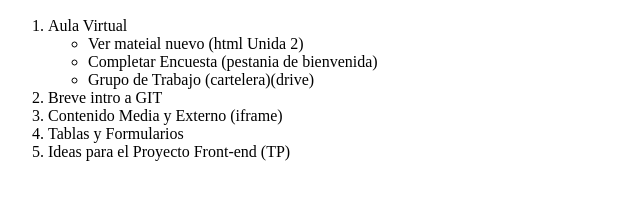
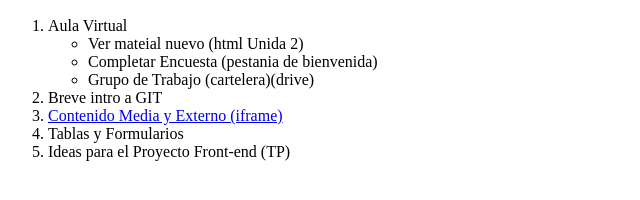
Before and after one commit to martin-mdq/Repaso-HTML, a plain HTML site: page index.html in a window 1280 px wide. Shown: the part 110-310 px from the top of the page, without its empty margins (0-640 px from the left). Drawn offline with Linux system fonts and the light colour scheme.

Commit message:
Modifico link Media

```diff
--- a/index.html
+++ b/index.html
@@ -19,7 +19,7 @@
                 <li>Grupo de Trabajo (cartelera)(drive)</li>
             </ul>
             <li>Breve intro a GIT</li>
-            <li>Contenido Media y Externo (iframe)</li>
+            <li><a href="sitio/media.html">Contenido Media y Externo (iframe)</a></li>
             <li>Tablas y Formularios</li>
             <li>Ideas para el Proyecto Front-end (TP)</li>
         </ol>
```
